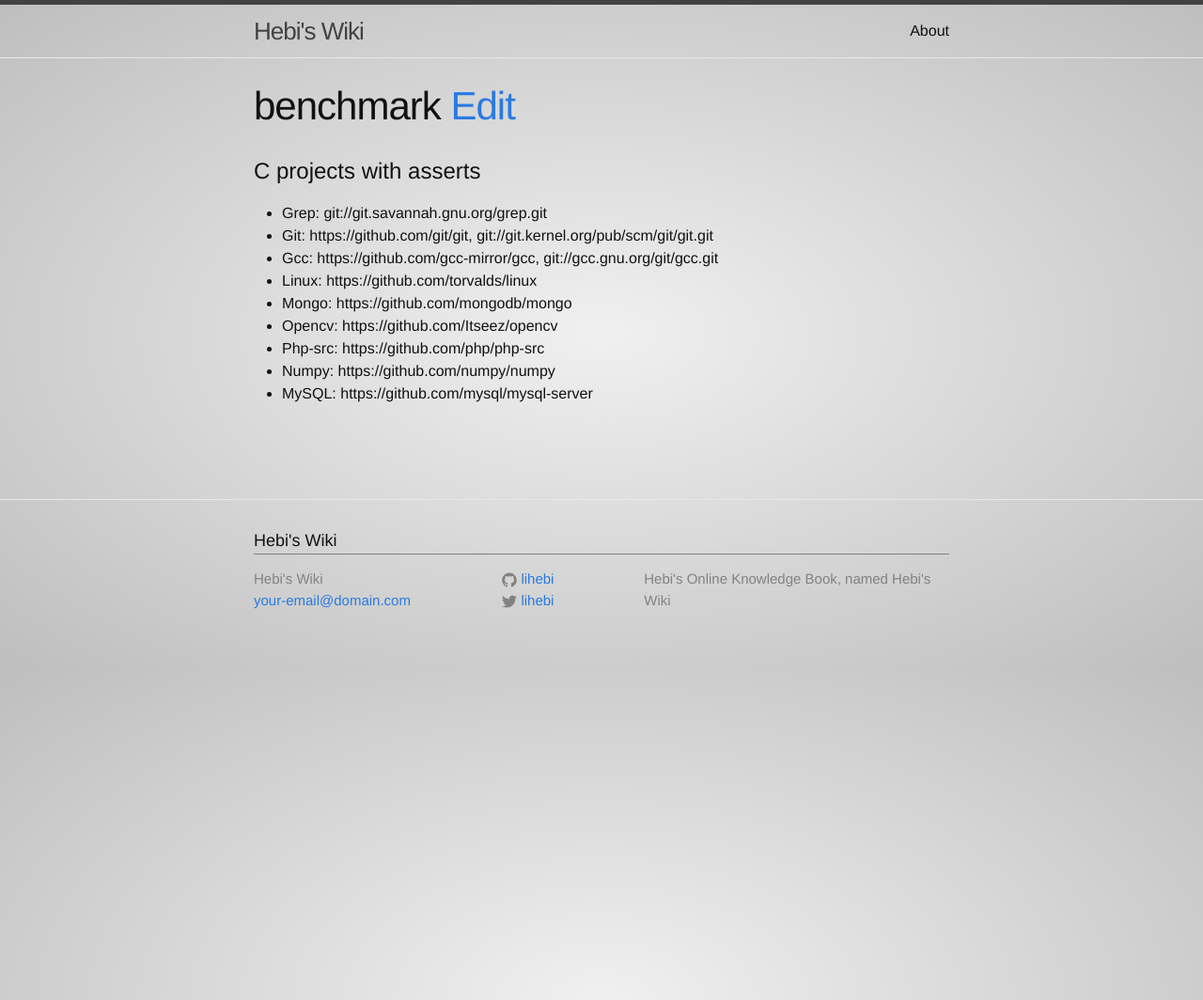
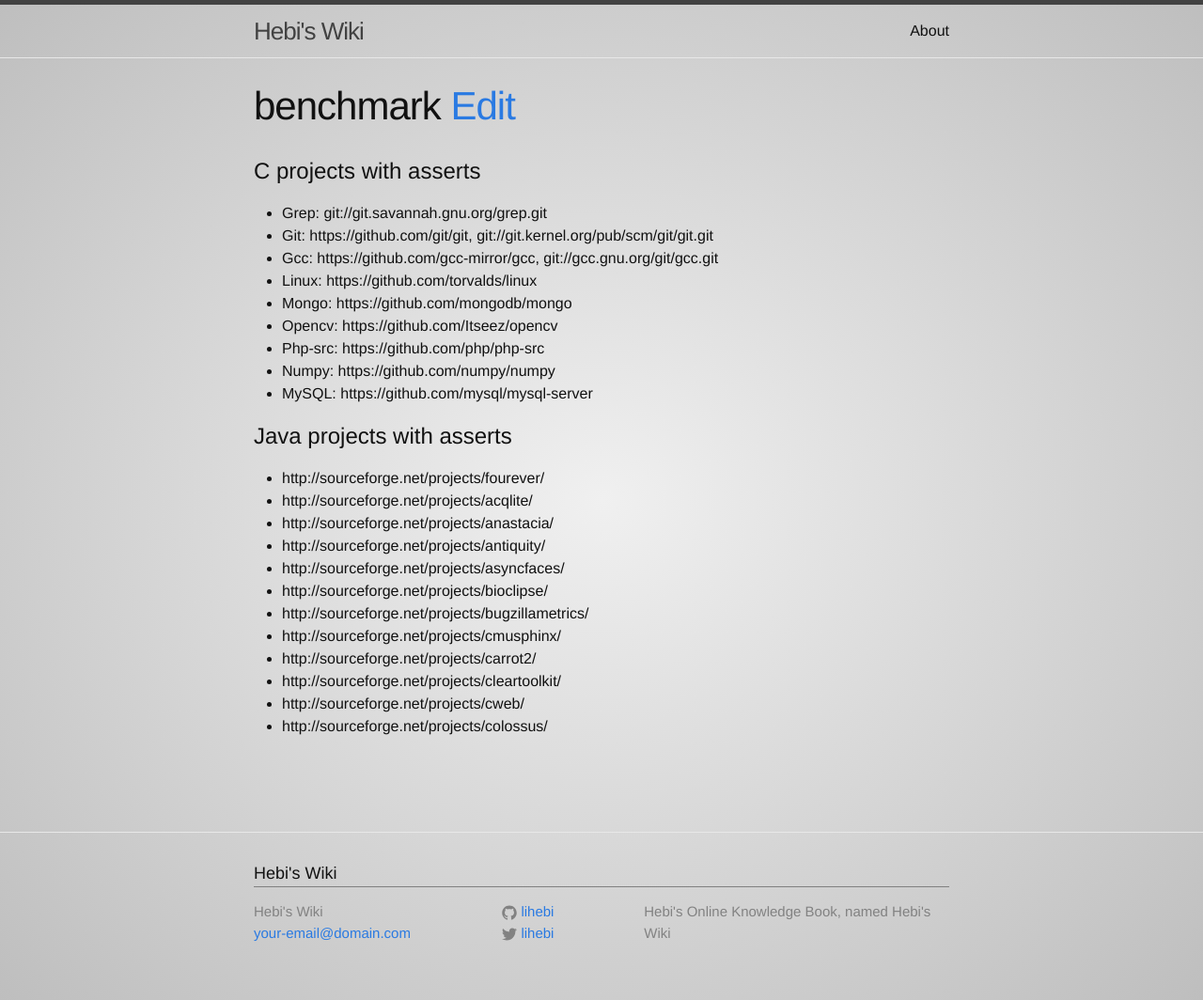
Before and after one commit to lihebi/wiki-old, a Jekyll site: the page built from _wiki/scholar/benchmark.md, in a window 1280 px wide. Shown: the whole page at 94% size. Built offline with Jekyll 4.4.1, drawn with Linux system fonts in a browser that asks for light colours; nearby versions of some CDN libraries; Markdown is read by kramdown in place of the engine named in the settings; a style sheet for code colours, icons or effects is not loaded.

Commit message:
Add java benchmarks

```diff
--- a/_wiki/scholar/benchmark.md
+++ b/_wiki/scholar/benchmark.md
@@ -14,3 +14,18 @@
 * Php-src: https://github.com/php/php-src
 * Numpy: https://github.com/numpy/numpy
 * MySQL: https://github.com/mysql/mysql-server
+
+Java projects with asserts
+==========================
+* http://sourceforge.net/projects/fourever/
+* http://sourceforge.net/projects/acqlite/
+* http://sourceforge.net/projects/anastacia/
+* http://sourceforge.net/projects/antiquity/
+* http://sourceforge.net/projects/asyncfaces/
+* http://sourceforge.net/projects/bioclipse/
+* http://sourceforge.net/projects/bugzillametrics/
+* http://sourceforge.net/projects/cmusphinx/
+* http://sourceforge.net/projects/carrot2/
+* http://sourceforge.net/projects/cleartoolkit/
+* http://sourceforge.net/projects/cweb/
+* http://sourceforge.net/projects/colossus/
```
